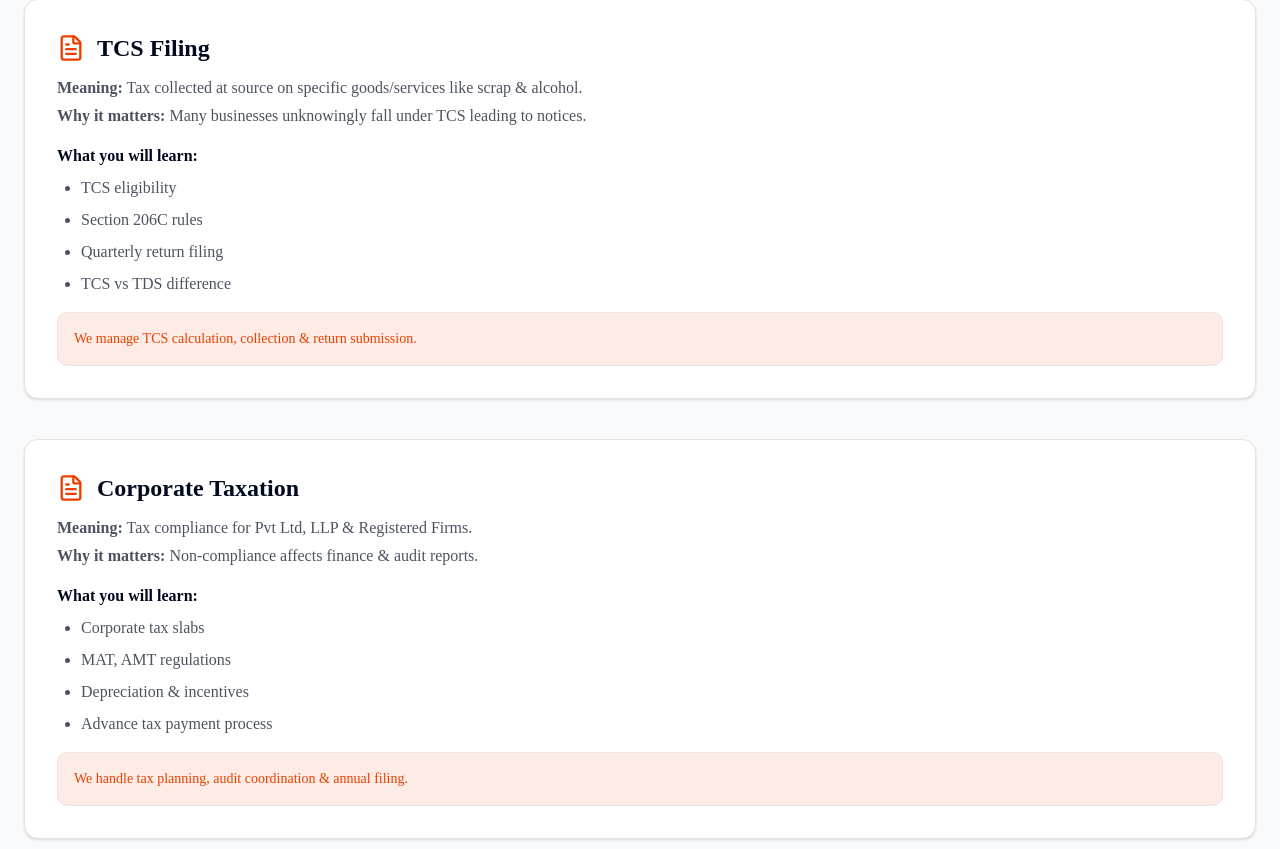
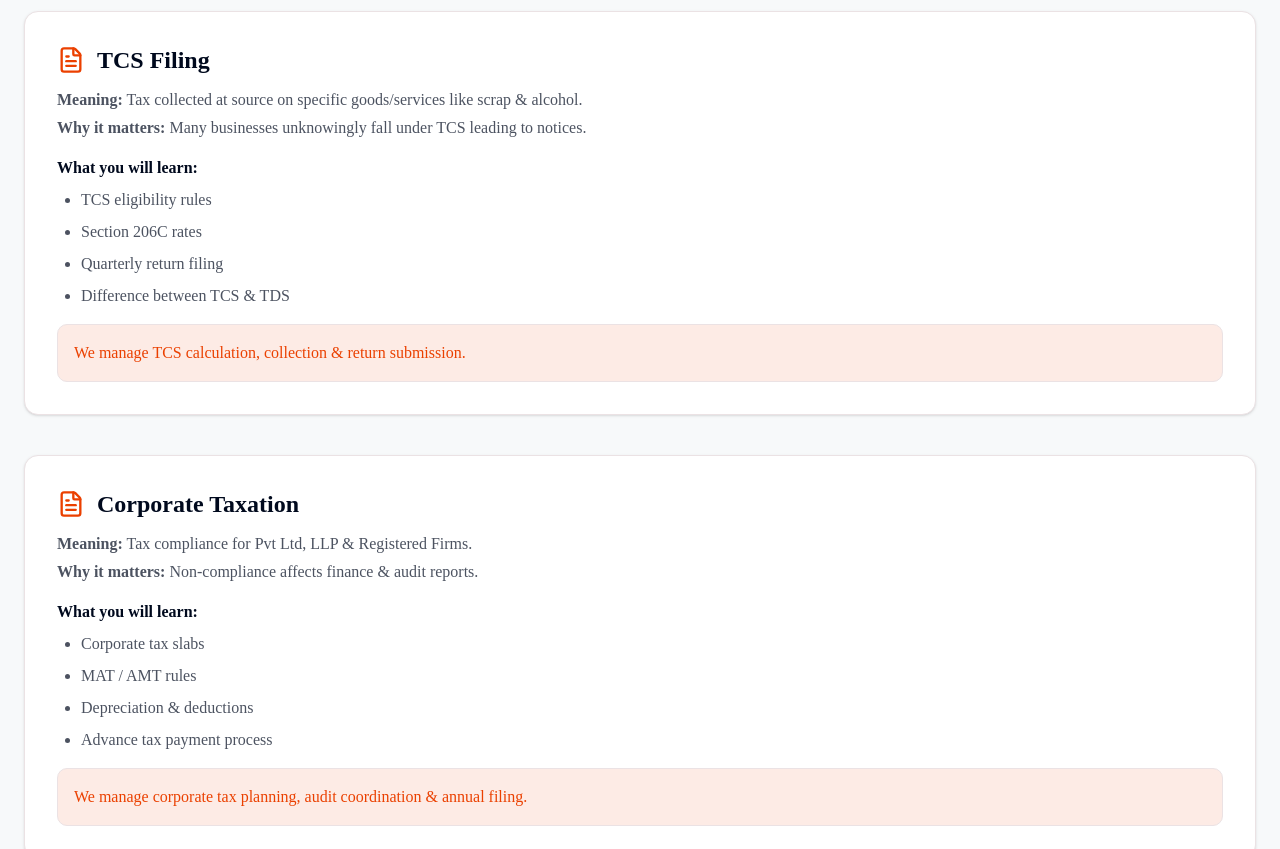
Before and after one commit to MohitPrajapati123/Muneem-ji, a React (Vite) app: page /taxation in a window 1280 px wide. Shown: the part 1793-2642 px from the top of the page. Built offline with nearby package versions, Linux system fonts and the light colour scheme.

Commit message:
Initial commit

```diff
--- a/src/pages/registration..tsx
+++ b/src/pages/registration..tsx
@@ -2,7 +2,7 @@
 
 import Header from "@/components/header";
 import Footer from "@/components/footer";
-import { ArrowRight, FileText, CheckCircle } from "lucide-react";
+import { ArrowRight, FileText } from "lucide-react";
 import { Link } from "react-router-dom";
 
 export default function RegistrationPage() {
--- a/src/pages/taxation.tsx
+++ b/src/pages/taxation.tsx
@@ -2,7 +2,7 @@
 
 import Header from "@/components/header";
 import Footer from "@/components/footer";
-import { ArrowRight, CheckCircle, FileText } from "lucide-react";
+import { ArrowRight, FileText } from "lucide-react";   // ✔ Only required icons imported
 import { Link } from "react-router-dom";
 
 export default function TaxationPage() {
@@ -37,7 +37,7 @@ export default function TaxationPage() {
       why: "Wrong TDS rate = penalty + extra tax payable later.",
       learn: [
         "TDS on salary vs TDS on vendors",
-        "TDS challenging deadlines",
+        "TDS due date & challan process",
         "Quarterly returns (24Q/26Q)",
         "Form 16 preparation",
       ],
@@ -48,10 +48,10 @@ export default function TaxationPage() {
       meaning: "Tax collected at source on specific goods/services like scrap & alcohol.",
       why: "Many businesses unknowingly fall under TCS leading to notices.",
       learn: [
-        "TCS eligibility",
-        "Section 206C rules",
+        "TCS eligibility rules",
+        "Section 206C rates",
         "Quarterly return filing",
-        "TCS vs TDS difference",
+        "Difference between TCS & TDS",
       ],
       help: "We manage TCS calculation, collection & return submission.",
     },
@@ -61,35 +61,35 @@ export default function TaxationPage() {
       why: "Non-compliance affects finance & audit reports.",
       learn: [
         "Corporate tax slabs",
-        "MAT, AMT regulations",
-        "Depreciation & incentives",
+        "MAT / AMT rules",
+        "Depreciation & deductions",
         "Advance tax payment process",
       ],
-      help: "We handle tax planning, audit coordination & annual filing.",
+      help: "We manage corporate tax planning, audit coordination & annual filing.",
     },
     {
       title: "Indirect Taxes",
       meaning: "Includes GST, Customs, Excise, Import/Export duties.",
-      why: "Wrong documentation can stop shipments & goods clearance.",
+      why: "Wrong documentation can stop shipments & hamper clearance.",
       learn: [
-        "Customs duty rules",
-        "Excise & VAT applicability",
+        "Customs import duty rules",
+        "Excise/VAT applicability",
         "Anti-dumping duties",
         "Documentation required",
       ],
-      help: "Full indirect tax support for import/export businesses.",
+      help: "Full tax support for import/export-based businesses.",
     },
     {
       title: "Financial & Investment Tax Planning",
-      meaning: "Legal tax saving using correct investments & deductions.",
-      why: "Smart planning reduces tax burden & boosts cash flow.",
+      meaning: "Tax saving using correct investments & deduction planning.",
+      why: "Smart planning reduces tax burden & increases cashflow.",
       learn: [
-        "80C/80D/80G tax deductions",
-        "Best investment options",
-        "Advance vs last minute planning",
+        "80C/80D/80G deductions",
+        "Best investment strategies",
+        "Advance vs last-minute planning",
         "Tax-efficient business structure",
       ],
-      help: "We create a customized tax-saving plan for businesses.",
+      help: "We build personalized yearly tax-saving plan.",
     },
   ];
 
@@ -97,9 +97,9 @@ export default function TaxationPage() {
     <main className="min-h-screen bg-background text-foreground">
       <Header />
 
-      {/* HERO */}
-      <section className="py-20 bg-linear-to-br from-primary/20 to-primary/5">
-        <div className="max-w-6xl mx-auto px-4 text-center">
+      {/* HERO SECTION */}
+      <section className="py-20 bg-linear-to-br from-primary/20 to-primary/5 text-center">
+        <div className="max-w-6xl mx-auto px-4">
           <h1 className="text-4xl md:text-5xl font-bold mb-4">GST & Taxation Services</h1>
           <p className="text-lg text-foreground/70 max-w-2xl mx-auto">
             Complete GST, TDS, TCS & Income Tax compliance for individuals & businesses.
@@ -107,18 +107,21 @@ export default function TaxationPage() {
 
           <Link
             to="/contact"
-            className="mt-6 inline-flex items-center gap-2 bg-primary text-white px-8 py-3 rounded-lg hover:bg-primary/90"
+            className="mt-6 inline-flex items-center gap-2 bg-primary text-white px-8 py-3 rounded-lg hover:bg-primary/90 transition"
           >
             Talk To Tax Expert <ArrowRight size={20} />
           </Link>
         </div>
       </section>
 
-      {/* MAIN CONTENT */}
+      {/* DETAILS SECTION */}
       <section className="py-16">
         <div className="max-w-7xl mx-auto px-6 grid gap-10">
-          {taxationServices.map((item, i) => (
-            <div key={i} className="bg-white dark:bg-card border border-border shadow-sm hover:shadow-md p-6 md:p-8 rounded-xl transition">
+          {taxationServices.map((item, index) => (
+            <div
+              key={index}
+              className="bg-card border border-border p-6 md:p-8 rounded-xl shadow-sm hover:shadow-md transition"
+            >
               <div className="flex items-center gap-3 mb-3">
                 <FileText size={28} className="text-primary" />
                 <h2 className="text-2xl font-semibold">{item.title}</h2>
@@ -129,14 +132,12 @@ export default function TaxationPage() {
 
               <div className="mt-4">
                 <b>What you will learn:</b>
-                <ul className="mt-2 space-y-2 text-foreground/70 pl-6 list-disc">
-                  {item.learn.map((p, idx) => (
-                    <li key={idx}>{p}</li>
-                  ))}
+                <ul className="list-disc pl-6 mt-2 space-y-2 text-foreground/70">
+                  {item.learn.map((p, i) => <li key={i}>{p}</li>)}
                 </ul>
               </div>
 
-              <div className="mt-4 bg-primary/10 text-primary p-4 rounded-lg text-sm font-medium border">
+              <div className="mt-4 bg-primary/10 border text-primary p-4 rounded-lg font-medium">
                 {item.help}
               </div>
             </div>
@@ -144,15 +145,15 @@ export default function TaxationPage() {
         </div>
       </section>
 
-      {/* CTA */}
+      {/* CTA FINAL */}
       <section className="py-14 bg-primary/10">
-        <div className="max-w-6xl mx-auto px-6 text-center">
-          <h2 className="text-3xl font-bold mb-3">Need support with GST, TDS or ITR?</h2>
-          <p className="text-foreground/70 mb-6">Our experts will handle all compliance for you.</p>
+        <div className="text-center max-w-6xl mx-auto px-6">
+          <h2 className="text-3xl font-bold">Need help with GST or Income Tax?</h2>
+          <p className="text-foreground/70 mt-2 mb-6">Let our experts manage compliance for you.</p>
 
           <Link
             to="/contact"
-            className="bg-primary text-white px-8 py-3 rounded-lg inline-flex items-center gap-2 hover:bg-primary/90"
+            className="inline-flex items-center gap-2 bg-primary text-white px-8 py-3 rounded-lg hover:bg-primary/90 transition"
           >
             Get Tax Assistance <ArrowRight size={20} />
           </Link>
```
